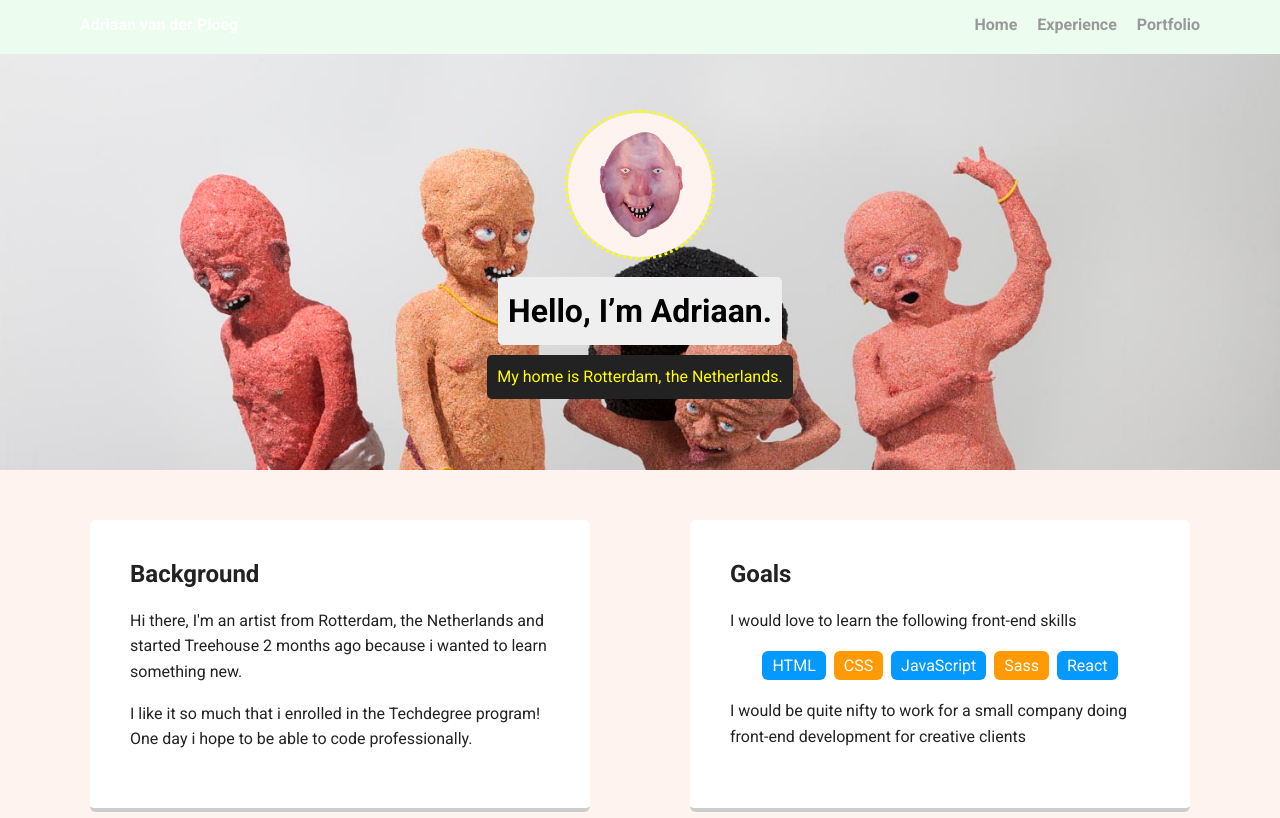
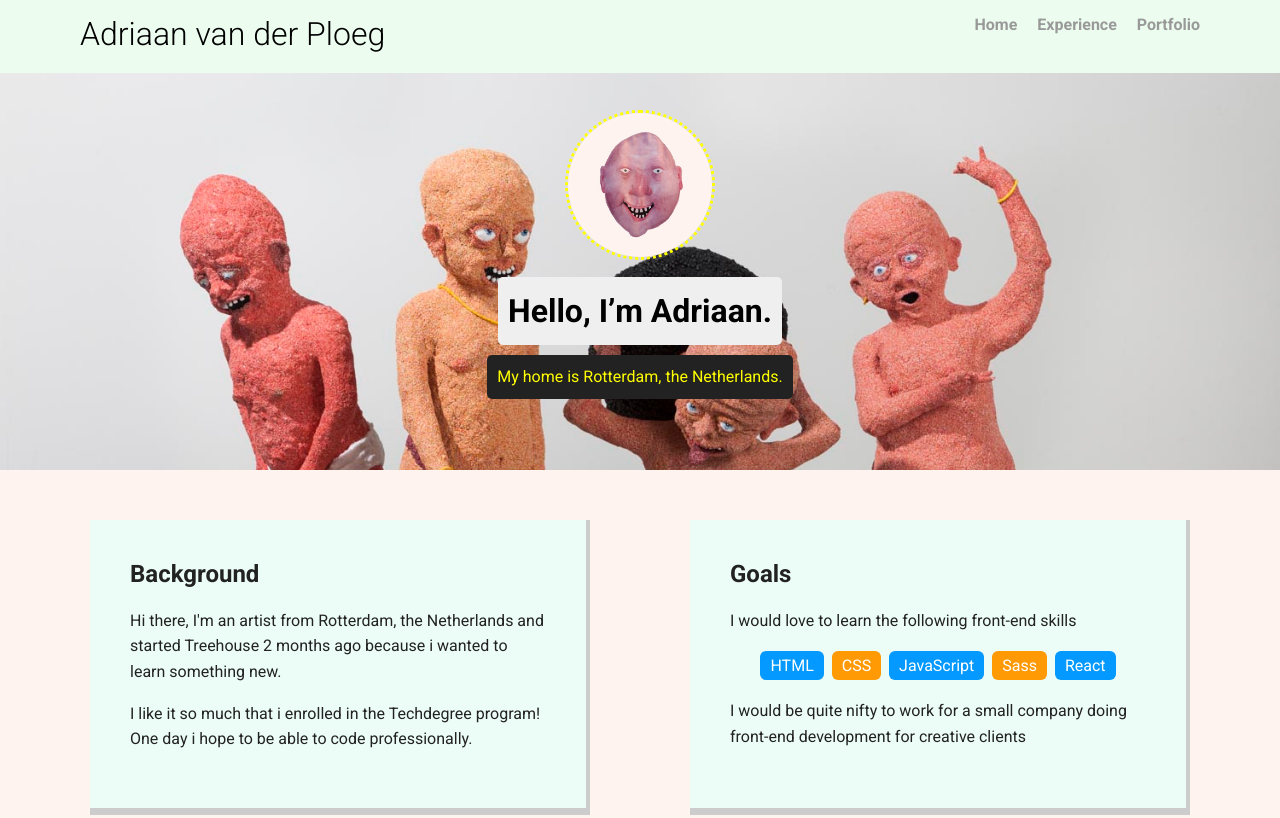
Before and after one commit to adriaan113/techdegree-project-1, a plain HTML site: page portfolio_update_v1/index.html in a window 1280 px wide. Shown: the top 818 px of the page. Drawn offline with Linux system fonts and the light colour scheme; a web font is replaced by a local one.

Commit message:
changed .name styling

```diff
--- a/portfolio_update_v1/styles.css
+++ b/portfolio_update_v1/styles.css
@@ -43,7 +43,9 @@ a:hover {
 .nav .name {
     display: block;
     margin-right: auto;
-    color: white;
+    color: black;
+    font-weight: 100;
+    font-size: 2em;
 }
 .nav li {
   padding: 5px 10px 10px 10px;
@@ -93,9 +95,10 @@ header .profile-image:hover {
   padding: 20px 40px 40px;
   max-width: 500px;
   text-align: left;
-  background: #fff;
-  border-bottom: 4px solid #ccc;
-  border-radius: 6px;
+  background: #ECFDF8;
+  border-width:0 4px 7px 0;
+  border-color: #ccc;
+  border-style: solid;
   transition: all .5s;
 }
 .card:hover {
```
Also changed, not shown: 1 other file.
